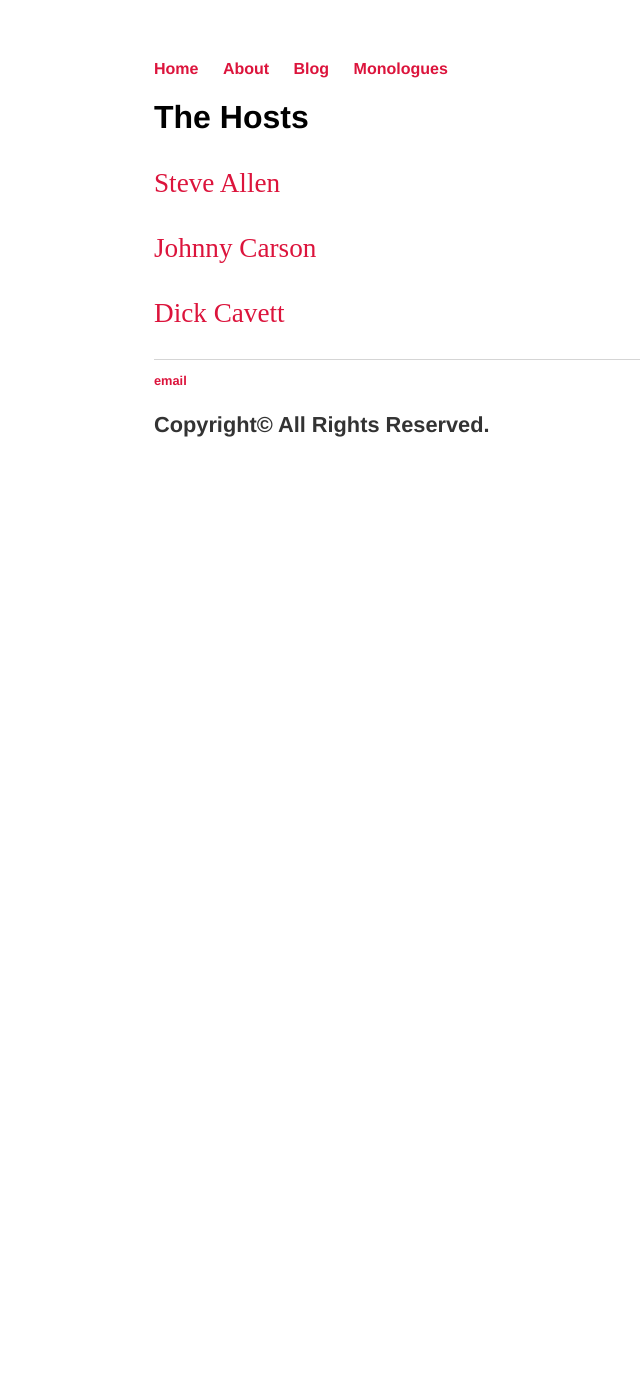
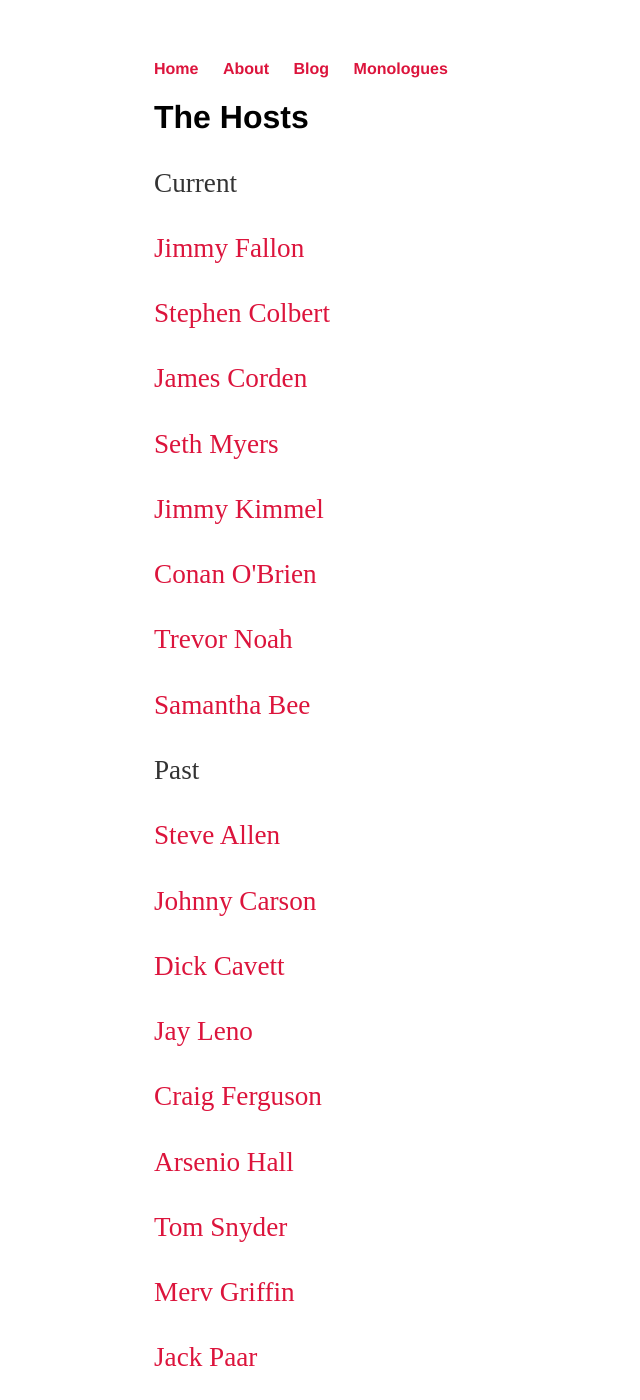
Before and after one commit to andersonshumate/andersonshumate.github.io, a Jekyll site: the page built from monologues/hosts/index.html, in a window 1280 px wide and 1400 px high. Shown: the whole window, without its empty margins (38-678 px from the left). Built offline with Jekyll 4.4.1, drawn with Linux system fonts in a browser that asks for light colours; some of the changed text lies outside the part shown.

Commit message:
Update index.html

```diff
--- a/monologues/hosts/index.html
+++ b/monologues/hosts/index.html
@@ -5,8 +5,33 @@ title: The Hosts
 <div class="blurb">
 	<h1>The Hosts</h1>
 
+	<p>Current</p>
+	<p><a href="/monologues/hosts/jimmyfallon/">Jimmy Fallon</a></p>
+	<p><a href="/monologues/hosts/stephencolbert/">Stephen Colbert</a></p>
+	<p><a href="/monologues/hosts/jamescorden/">James Corden</a></p>
+	<p><a href="/monologues/hosts/sethmyers/">Seth Myers</a></p>
+	<p><a href="/monologues/hosts/jimmykimmel/">Jimmy Kimmel</a></p>
+	<p><a href="/monologues/hosts/conanobrien/">Conan O'Brien</a></p>
+	<p><a href="/monologues/hosts/trevornoah/">Trevor Noah</a></p>
+	<p><a href="/monologues/hosts/samanthabee/">Samantha Bee</a></p>
+
+	<p>Past</p>
 	<p><a href="/monologues/hosts/steveallen/">Steve Allen</a></p>
 	<p><a href="/monologues/hosts/johnnycarson/">Johnny Carson</a></p>
 	<p><a href="/monologues/hosts/dickcavett/">Dick Cavett</a></p>
+	<p><a href="/monologues/hosts/jayleno/">Jay Leno</a></p>
+	<p><a href="/monologues/hosts/craigferguson/">Craig Ferguson</a></p>
+	<p><a href="/monologues/hosts/arseniohall/">Arsenio Hall</a></p>
+	<p><a href="/monologues/hosts/tomsnyder/">Tom Snyder</a></p>
+	<p><a href="/monologues/hosts/mervgriffin/">Merv Griffin</a></p>
+	<p><a href="/monologues/hosts/jackpaar/">Jack Paar</a></p>
+	<p><a href="/monologues/hosts/davidletterman/">David Letterman</a></p>
+	<p><a href="/monologues/hosts/craigkilborn/">Craig Kilborn</a></p>
+	<p><a href="/monologues/hosts/lescrane/">Les Crane</a></p>
+	<p><a href="/monologues/hosts/joanrivers/">Joan Rivers</a></p>
+	<p><a href="/monologues/hosts/erniekovacs/">Ernie Kovacs</a></p>
+	<p><a href="/monologues/hosts/jonstewart/">Jon Stewart</a></p>
+	<p><a href="/monologues/hosts/larrywilmore/">Larry Wilmore</a></p>
+	<p><a href="/monologues/hosts/chrisrock/">Chris Rock</a></p>
 
 </div><!-- /.blurb -->
```
